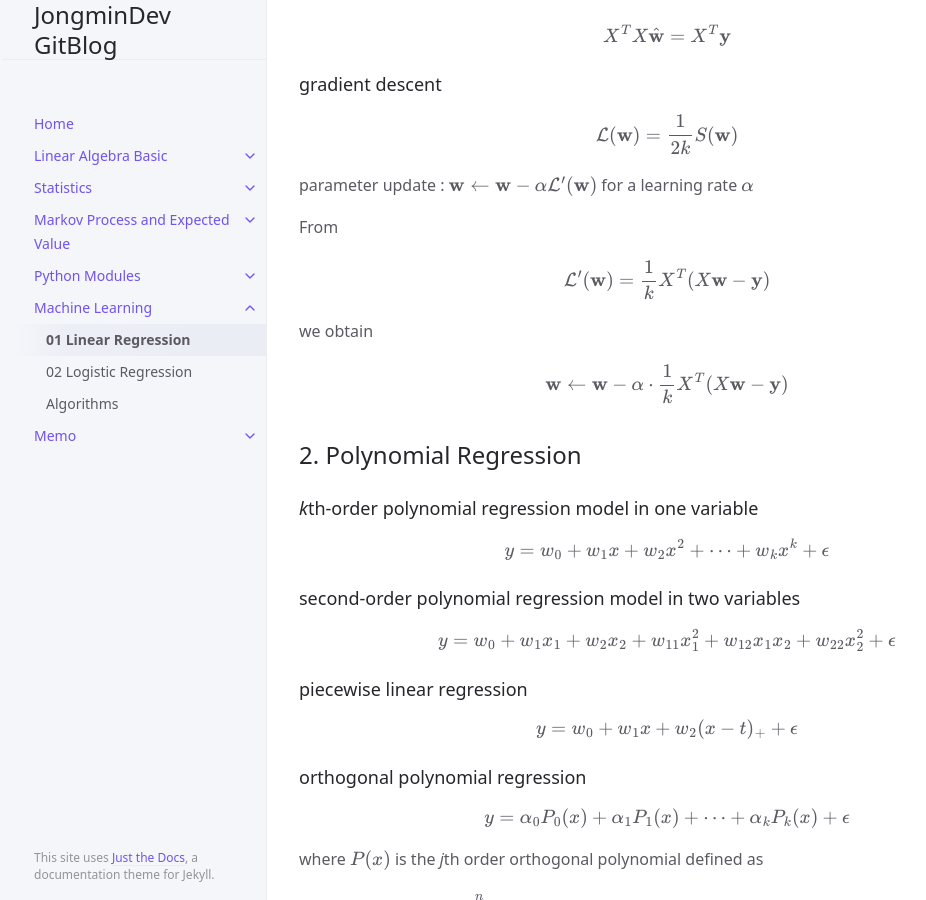
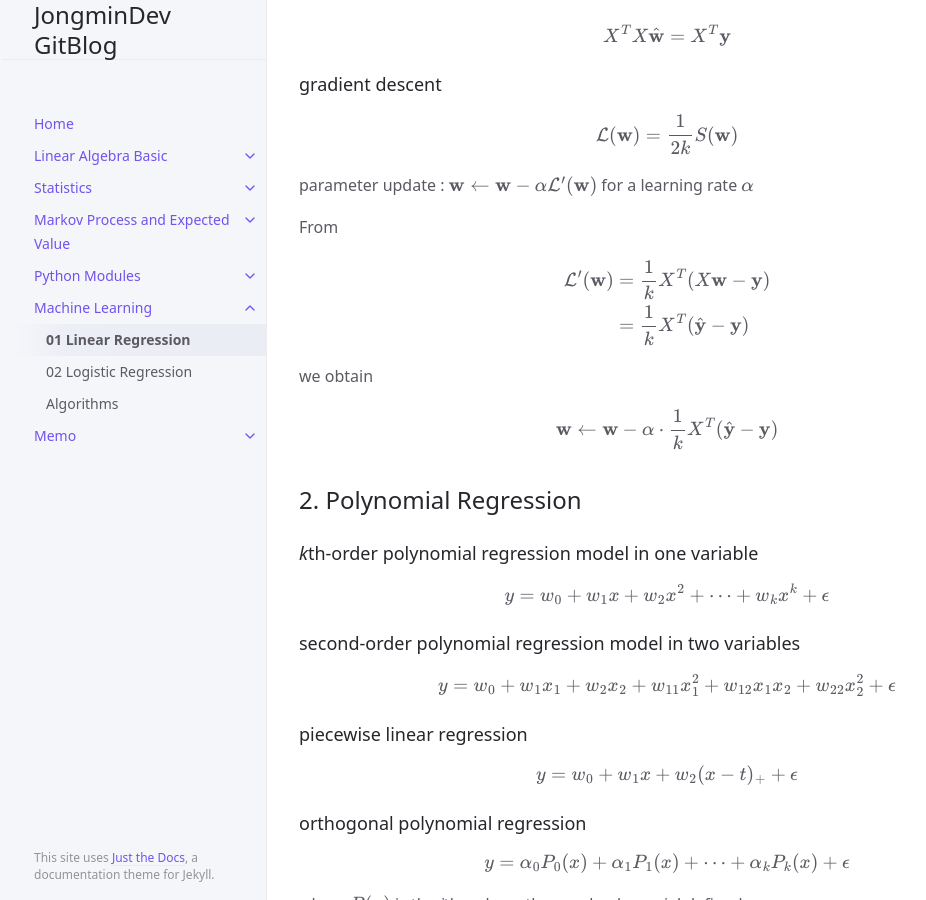
Before and after one commit to jongmindev/jongmindev.github.io, a Jekyll site: the page built from docs/MachineLearning/01LinearRegression.md, in a window 1280 px wide and 900 px high, scrolled down 1407 px. Shown: the whole window, without its empty margins (105-1031 px from the left). Built offline with Jekyll 4.4.1, drawn with Linux system fonts in a browser that asks for light colours; some of the changed text lies outside the part shown.

```diff
--- a/docs/MachineLearning/01LinearRegression.md
+++ b/docs/MachineLearning/01LinearRegression.md
@@ -31,20 +31,20 @@ $\mathbf{\epsilon} \overset{\text{iid}}{\sim} N(\mathbf{0}, \sigma^2 I_n)$
 $$
 \mathbf{y} =
 \begin{bmatrix}
-y_1 \\
-y_2 \\
-\vdots \\
-y_n
+    y_1 \\
+    y_2 \\
+    \vdots \\
+    y_n
 \end{bmatrix},
 
 \quad
 
 X =
 \begin{bmatrix}
-1 & x_{11} & x_{12} & \cdots & x_{1k} \\
-1 & x_{21} & x_{22} & \cdots & x_{2k} \\
-\vdots & \vdots & \vdots & \ddots & \vdots \\
-1 & x_{n1} & x_{n2} & \cdots & x_{nk} \\
+    1 & x_{11} & x_{12} & \cdots & x_{1k} \\
+    1 & x_{21} & x_{22} & \cdots & x_{2k} \\
+    \vdots & \vdots & \vdots & \ddots & \vdots \\
+    1 & x_{n1} & x_{n2} & \cdots & x_{nk} \\
 \end{bmatrix},
 
 \quad
@@ -111,14 +111,19 @@ parameter update : $\mathbf{w} \leftarrow \mathbf{w} - \alpha \mathcal{L}^\prime
 From
 
 $$
-\mathcal{L}^\prime(\mathbf{w}) = \dfrac{1}{k} X^T (X \mathbf{w} - \mathbf{y}) $$
+\begin{align*}
+    \mathcal{L}^\prime(\mathbf{w})
+    &= \frac{1}{k} X^T (X \mathbf{w} - \mathbf{y}) \\
+    &= \frac{1}{k} X^T (\hat{\mathbf{y}} - \mathbf{y})
+\end{align*}
+$$
 
 we obtain
 
 $$
 \mathbf{w}
 \leftarrow
-\mathbf{w} - \alpha \cdot \frac{1}{k} X^T (X \mathbf{w} - \mathbf{y})
+\mathbf{w} - \alpha \cdot \frac{1}{k} X^T (\hat{\mathbf{y}} - \mathbf{y})
 $$
 
 
```
Also changed, not shown: other parts of docs/MachineLearning/01LinearRegression.md (+1 -1 lines), docs/LinearAlgebraBasic/05SpecialMatrices.md (+1 -1 lines), docs/LinearAlgebraBasic/09PCA.md (+1 -1 lines), docs/LinearAlgebraBasic/10RayleighQuotient.md (+3 -3 lines), docs/Report/02SimpleModel.md (+3 -3 lines), docs/Statistics/InformationTheory.md (+2 -2 lines).
